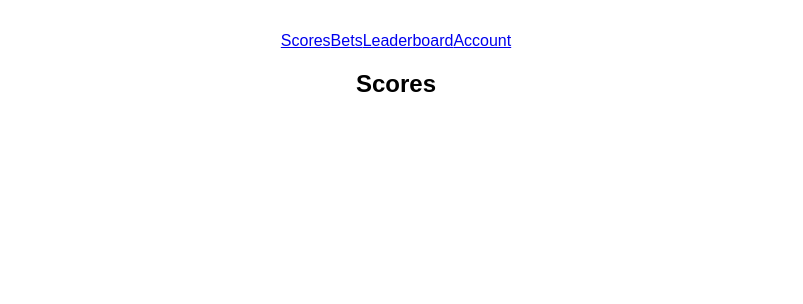
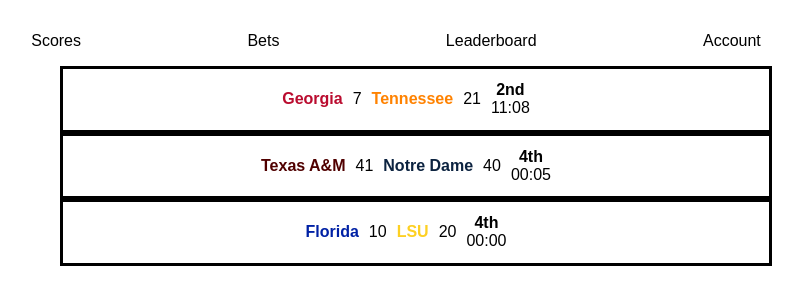
Before and after one commit to sethdavis118/CFB-Scores-App-Frontend, a React (Vite) app: page / in a window 1280 px wide. Shown: the top 304 px of the page, without its empty margins (244-1047 px from the left). Built offline with nearby package versions, Linux system fonts and the light colour scheme.

Commit message:
Scorecard and some CSS styling

```diff
--- /dev/null
+++ b/src/components/Scorecard.jsx
@@ -0,0 +1,42 @@
+// I'm going to pass in a game object that will include the team names, the score, and time remaining.
+// I may also eventually pass in a bets object that will include relevant information for that data.
+export default function Scorecard(game) {
+  const {
+    homeScore,
+    awayScore,
+    homeTeam,
+    awayTeam,
+    homeColor,
+    awayColor,
+    time,
+    quarter,
+  } = game.game;
+  // In reality, we'll likely fetch the color using a query from the team name, but for now I'm hard-coding it.
+
+  let quarterStr;
+  if (quarter === 1) {
+    quarterStr = "1st";
+  } else if (quarter === 2) {
+    quarterStr = "2nd";
+  } else if (quarter === 3) {
+    quarterStr = "3rd";
+  } else {
+    quarterStr = "4th";
+  }
+
+  console.log(homeScore);
+  return (
+    <li className="scorecard">
+      <h4 style={{ color: awayColor }}>{awayTeam}</h4>
+      <p>{awayScore}</p>
+      <h4 style={{ color: homeColor }}>{homeTeam}</h4>
+      <p>{homeScore}</p>
+      <div className="scorecard-clock">
+        <h4 className="scorecard-clock-item">{quarterStr}</h4>
+        <p className="scorecard-clock-item">{time}</p>
+      </div>
+      <p>{game.game?.betTeam}</p>
+      <p>{game.game?.betLine}</p>
+    </li>
+  );
+}
--- a/src/index.css
+++ b/src/index.css
@@ -37,6 +37,18 @@
   gap: 15px;
 }
 
+.navbar {
+  display: flex;
+  justify-content: space-between;
+  width: 60%;
+  margin: auto;
+}
+
+.navbar-link {
+  color: black;
+  text-decoration: none;
+}
+
 .card {
   background: lightgray;
   color: black;
@@ -44,3 +56,27 @@
   border-radius: 5px;
   width: 180px;
 }
+
+.scorecard {
+  display: flex;
+  flex-direction: row;
+  width: 60%;
+  border-style: solid;
+  justify-content: center;
+  align-items: center;
+  gap: 10px;
+  margin: auto;
+}
+
+.scorecard-clock {
+  display: flex;
+  flex-direction: column;
+  align-items: center;
+
+  /* None of the below is working */
+}
+
+.scorecard-clock-item {
+  padding: 0;
+  margin: 0;
+}
--- a/src/layout/Navbar.jsx
+++ b/src/layout/Navbar.jsx
@@ -2,11 +2,19 @@
 
 export default function Navbar() {
   return (
-    <>
-      <NavLink to="/">Scores</NavLink>
-      <NavLink to="/bets">Bets</NavLink>
-      <NavLink to="/leaderboard">Leaderboard</NavLink>
-      <NavLink to="/account">Account</NavLink>
-    </>
+    <div className="navbar">
+      <NavLink to="/" className="navbar-link">
+        Scores
+      </NavLink>
+      <NavLink to="/bets" className="navbar-link">
+        Bets
+      </NavLink>
+      <NavLink to="/leaderboard" className="navbar-link">
+        Leaderboard
+      </NavLink>
+      <NavLink to="/account" className="navbar-link">
+        Account
+      </NavLink>
+    </div>
   );
 }
--- a/src/pages/Scores.jsx
+++ b/src/pages/Scores.jsx
@@ -1,3 +1,47 @@
+import Scorecard from "../components/Scorecard";
+
 export default function Scores() {
-  return <h2>Scores</h2>;
+  // In reality, we'll likely fetch the color using a query from the team name, but for now I'm hard-coding it.
+  const game1 = {
+    homeScore: 21,
+    awayScore: 7,
+    homeTeam: "Tennessee",
+    awayTeam: "Georgia",
+    homeColor: "#FF8200",
+    awayColor: "#BA0C2F",
+    time: "11:08",
+    quarter: 2,
+  };
+
+  const game2 = {
+    homeScore: 40,
+    awayScore: 41,
+    homeTeam: "Notre Dame",
+    awayTeam: "Texas A&M",
+    homeColor: "#0c2340", //Or gold #ae9142
+    awayColor: "#500000",
+    time: "00:05",
+    quarter: 4,
+  };
+
+  const game3 = {
+    homeScore: 20,
+    awayScore: 10,
+    homeTeam: "LSU",
+    awayTeam: "Florida",
+    homeColor: "#FDD023",
+    awayColor: "#0021A5",
+    time: "00:00",
+    quarter: 4,
+  };
+
+  const games = [game1, game2, game3];
+
+  return (
+    <ul>
+      {games.map((game) => (
+        <Scorecard game={game} />
+      ))}
+    </ul>
+  );
 }
```
